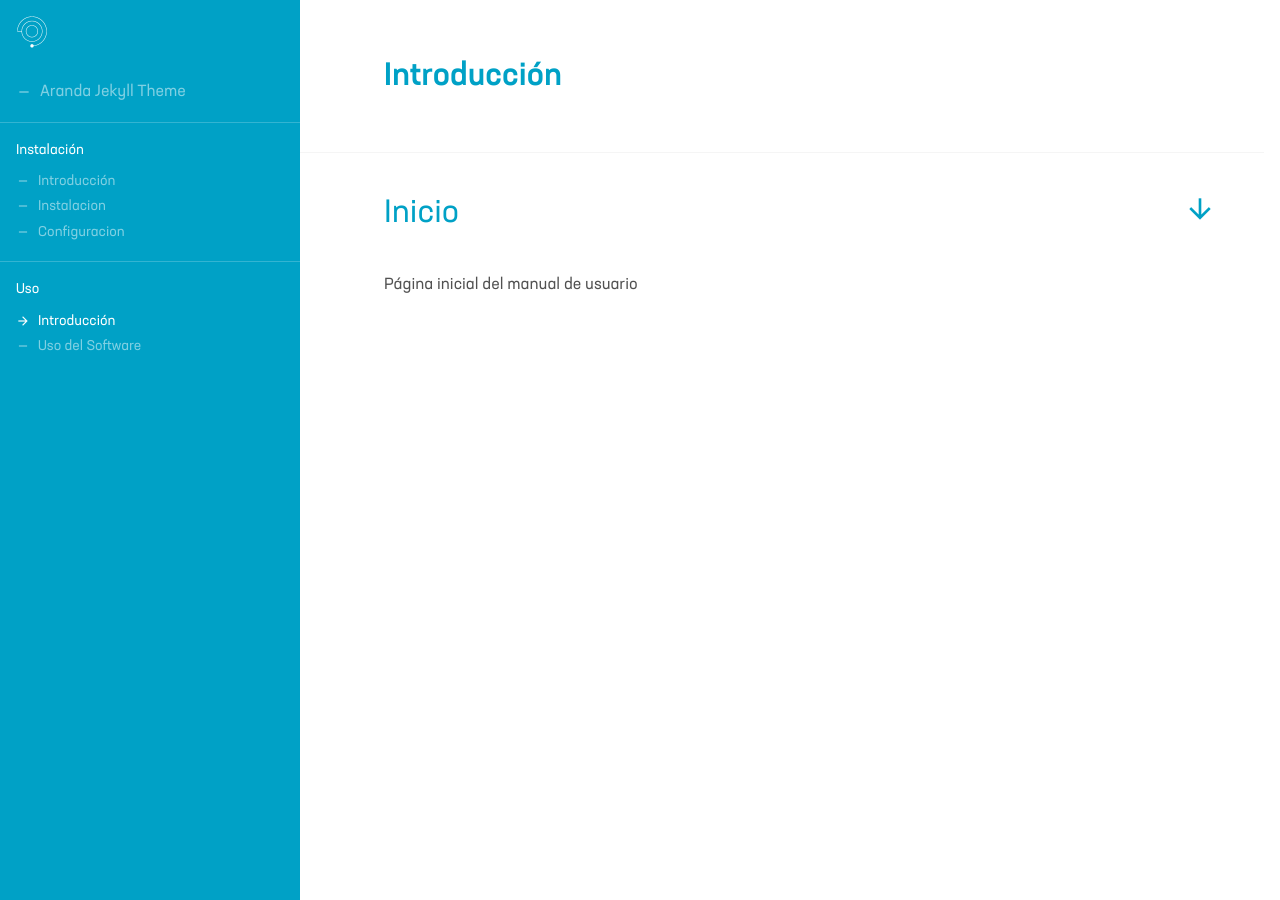
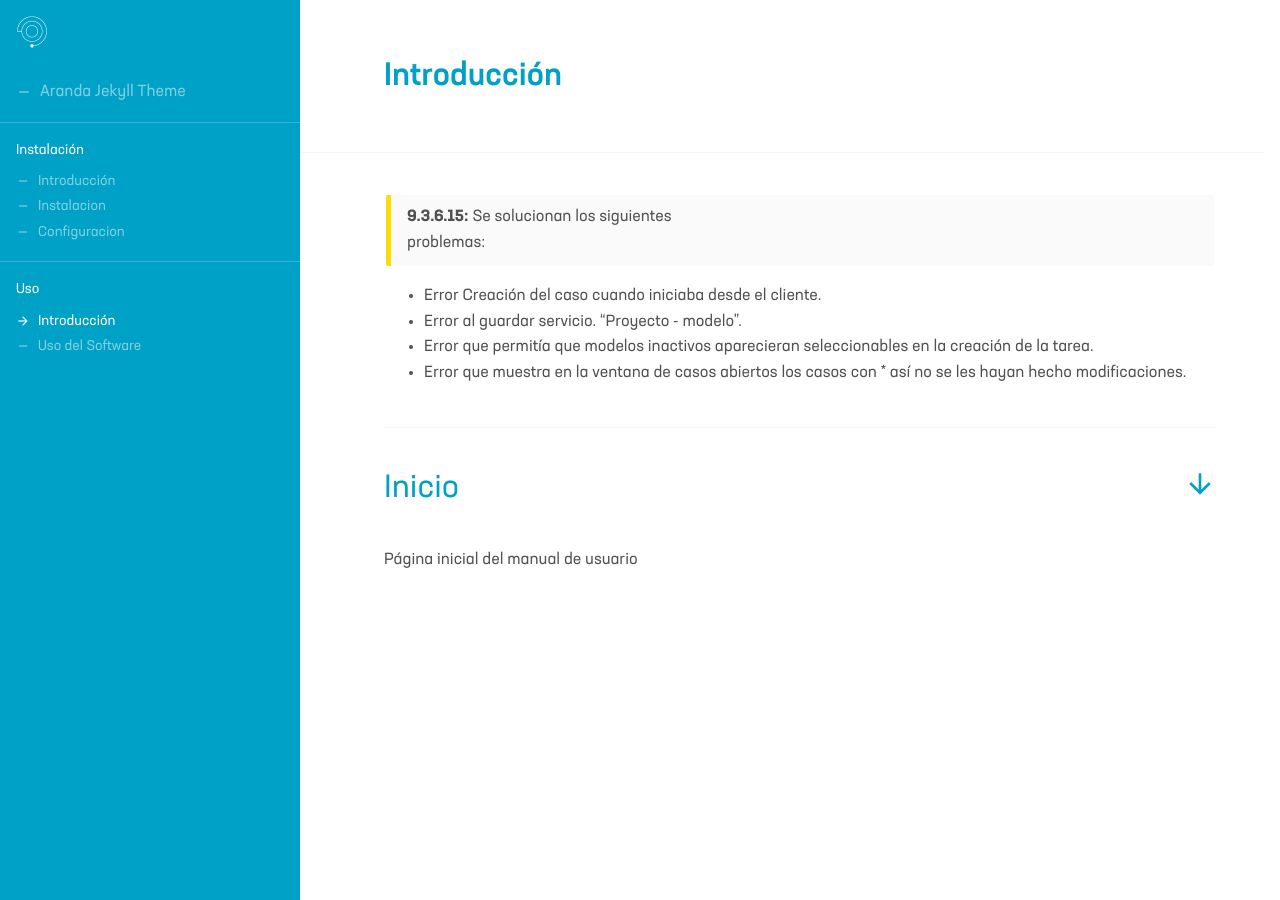
Before and after one commit to aranda-docs/prueba-AVA, a Jekyll site: the page built from docs/2.1-inicio.md, in a window 1280 px wide. Built offline with Jekyll 4.4.1, drawn with Linux system fonts in a browser that asks for light colours.

Commit message:
Update 2.1-inicio.md

```diff
--- a/docs/2.1-inicio.md
+++ b/docs/2.1-inicio.md
@@ -6,6 +6,17 @@ chapter: "Uso"
 sidebar: docs
 ---
 
+
+**9.3.6.15:** Se solucionan los siguientes problemas: |
+
+  - Error Creación del caso cuando iniciaba desde el cliente.
+  - Error al guardar servicio. "Proyecto - modelo".
+  - Error que permitía que modelos inactivos aparecieran seleccionables en la creación de la tarea.
+  - Error que muestra en la ventana de casos abiertos los casos con * así no se les hayan hecho modificaciones.
+
+
+
+
 # Inicio
 
 Página inicial del manual de usuario
```
